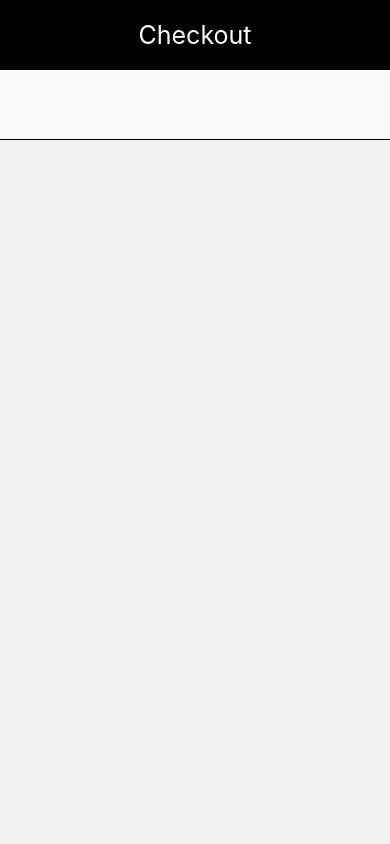
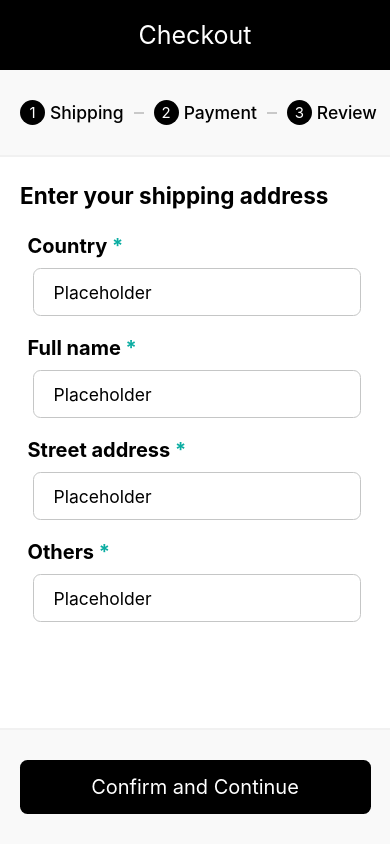
Before and after one commit to DaviS1Gomes/FormsInReactNative, a React Native app: screen /Shipping in a window 390 px wide. Built offline with nearby package versions, Linux system fonts and the light colour scheme.

Commit message:
Finish Layout for Shipping Screen with Styled Components

```diff
--- a/src/screens/Shipping.tsx
+++ b/src/screens/Shipping.tsx
@@ -1,6 +1,6 @@
 import React from 'react';
-import {Text, View} from 'react-native';
 import * as S from '../styles/Header';
+import {Text, View, TextInput} from 'react-native';
 
 function Shipping(): React.JSX.Element {
   return (
@@ -8,7 +8,67 @@ function Shipping(): React.JSX.Element {
       <S.Header>
         <S.MainTextHeader>Checkout</S.MainTextHeader>
       </S.Header>
-      <S.Category />
+      <S.Category>
+        <S.ButtonShipping
+          onPress={() => {
+            console.log('ShippingPress');
+          }}>
+          <S.NumberCategoryShipping>1</S.NumberCategoryShipping>
+          <S.TextCategoryShipping>Shipping</S.TextCategoryShipping>
+        </S.ButtonShipping>
+        <S.HifenDiv />
+        <S.ButtonPayment
+          onPress={() => {
+            console.log('PaymentPress');
+          }}>
+          <S.NumberCategoryPayment>2</S.NumberCategoryPayment>
+          <S.TextCategoryPayment>Payment</S.TextCategoryPayment>
+        </S.ButtonPayment>
+        <S.HifenDiv />
+        <S.ButtonReview
+          onPress={() => {
+            console.log('ReviewPress');
+          }}>
+          <S.NumberCategoryReview>3</S.NumberCategoryReview>
+          <S.TextCategoryReview>Review</S.TextCategoryReview>
+        </S.ButtonReview>
+      </S.Category>
+
+      <S.ContentData>
+        <S.TitleData>Enter your shipping address</S.TitleData>
+        <S.BoxInputs>
+          <S.Names>
+            Country <S.NameAstDiff>*</S.NameAstDiff>
+          </S.Names>
+          <S.TextInputShipping placeholder="Placeholder" />
+        </S.BoxInputs>
+        <S.BoxInputs>
+          <S.Names>
+            Full name <S.NameAstDiff>*</S.NameAstDiff>
+          </S.Names>
+          <S.TextInputShipping placeholder="Placeholder" />
+        </S.BoxInputs>
+        <S.BoxInputs>
+          <S.Names>
+            Street address <S.NameAstDiff>*</S.NameAstDiff>
+          </S.Names>
+          <S.TextInputShipping placeholder="Placeholder" />
+        </S.BoxInputs>
+        <S.BoxInputs>
+          <S.Names>
+            Others <S.NameAstDiff>*</S.NameAstDiff>
+          </S.Names>
+          <S.TextInputShipping placeholder="Placeholder" />
+        </S.BoxInputs>
+      </S.ContentData>
+      <S.Footer>
+        <S.ButtonConfirm
+          onPress={() => {
+            console.log('Confirm Button');
+          }}>
+          <S.TextConfirmButton>Confirm and Continue</S.TextConfirmButton>
+        </S.ButtonConfirm>
+      </S.Footer>
     </S.Container>
   );
 }
--- a/src/styles/Header.ts
+++ b/src/styles/Header.ts
@@ -1,6 +1,7 @@
 import styled from 'styled-components/native';
 
 export const Container = styled.View`
+  height: 100%;
   background-color: #fff;
 `;
 export const Header = styled.View`
@@ -16,8 +17,167 @@ export const MainTextHeader = styled.Text`
 `;
 export const Category = styled.View`
   background-color: #f9f9f9;
-  height: 70px;
-  border-bottom-color: #000;
+  display: flex;
+  flex-direction: row;
+  padding-top: 30px;
+  padding-bottom: 30px;
+  padding-left: 20;
+  padding-right: 20;
+  justify-content: space-around;
+  align-items: center;
+
+  border-bottom-color: #f1f1f1;
+  border-bottom-width: 2;
+  border-bottom-style: solid;
+`;
+export const ButtonShipping = styled.Pressable`
+  display: flex;
+  flex-direction: row;
+  align-items: center;
+  gap: 5;
+  justify-content: center;
+`;
+
+export const HifenDiv = styled.View`
+  width: 10px;
+  height: 2px;
+  margin-left: 10;
+  margin-right: 10;
+  background-color: #c9c9c9;
+`;
+
+export const NumberCategoryShipping = styled.Text`
+  height: 25px;
+  width: 25px;
+
+  background-color: #000;
+  border-radius: 100px;
+
+  line-height: 25px;
+  text-align: center;
+  font-size: 15px;
+  color: #fff;
+`;
+
+export const TextCategoryShipping = styled.Text`
+  font-size: 17.5px;
+  font-weight: 500;
+`;
+
+export const ButtonPayment = styled.Pressable`
+  display: flex;
+  flex-direction: row;
+  align-items: center;
+  gap: 5;
+  justify-content: center;
+`;
+
+export const NumberCategoryPayment = styled.Text`
+  height: 25px;
+  width: 25px;
+
+  background-color: #000;
+  border-radius: 100px;
+
+  line-height: 25px;
+  text-align: center;
+  font-size: 15px;
+  color: #fff;
+`;
+
+export const TextCategoryPayment = styled.Text`
+  font-size: 17.5px;
+  font-weight: 500;
+`;
+
+export const ButtonReview = styled.Pressable`
+  display: flex;
+  flex-direction: row;
+  align-items: center;
+  gap: 5;
+  justify-content: center;
+`;
+
+export const NumberCategoryReview = styled.Text`
+  height: 25px;
+  width: 25px;
+
+  background-color: #000;
+  border-radius: 100px;
+
+  line-height: 25px;
+  text-align: center;
+  font-size: 15px;
+  color: #fff;
+`;
+
+export const TextCategoryReview = styled.Text`
+  font-size: 17.5px;
+  font-weight: 500;
+`;
+
+export const ContentData = styled.ScrollView`
+  background-color: #fff;
+  padding-bottom: 50px;
+  margin-left: 20;
+`;
+
+export const TitleData = styled.Text`
+  font-weight: bold;
+  font-size: 22.5px;
+  margin-top: 25;
+  margin-bottom: 25;
+`;
+export const BoxInputs = styled.View`
+  width: 90%;
+  gap: 10;
+  margin-left: 7.5px;
+  margin-bottom: 20;
+`;
+
+export const Names = styled.Text`
+  font-weight: bold;
+  font-size: 20;
+`;
+
+export const NameAstDiff = styled.Text`
+  color: #0bada2;
+`;
+
+export const TextInputShipping = styled.TextInput`
+  border-width: 1;
   border-style: solid;
-  border-bottom-width: 1px;
+  border-radius: 7.5px;
+  border-color: #c5c6c6;
+  font-size: 17.5px;
+  padding-left: 20px;
+  padding-top: 12.5px;
+  padding-bottom: 12.5px;
+  margin-left: 5px;
 `;
+
+export const Footer = styled.View`
+  display: flex;
+  border-top-color: #f1f1f1;
+  border-top-width: 2;
+  border-top-style: solid;
+  justify-content: center;
+  align-items: center;
+  padding-top: 30;
+  padding-bottom: 30;
+  background-color: #f9f9f9;
+`;
+
+export const ButtonConfirm = styled.Pressable`
+  background-color: #000;
+  width: 90%;
+  padding-top: 15px;
+  padding-bottom: 15px;
+  border-radius: 7.5px;
+`;
+
+export const TextConfirmButton = styled.Text`
+  font-size: 20px;
+  text-align: center;
+  color: #fff;
+`;
```
